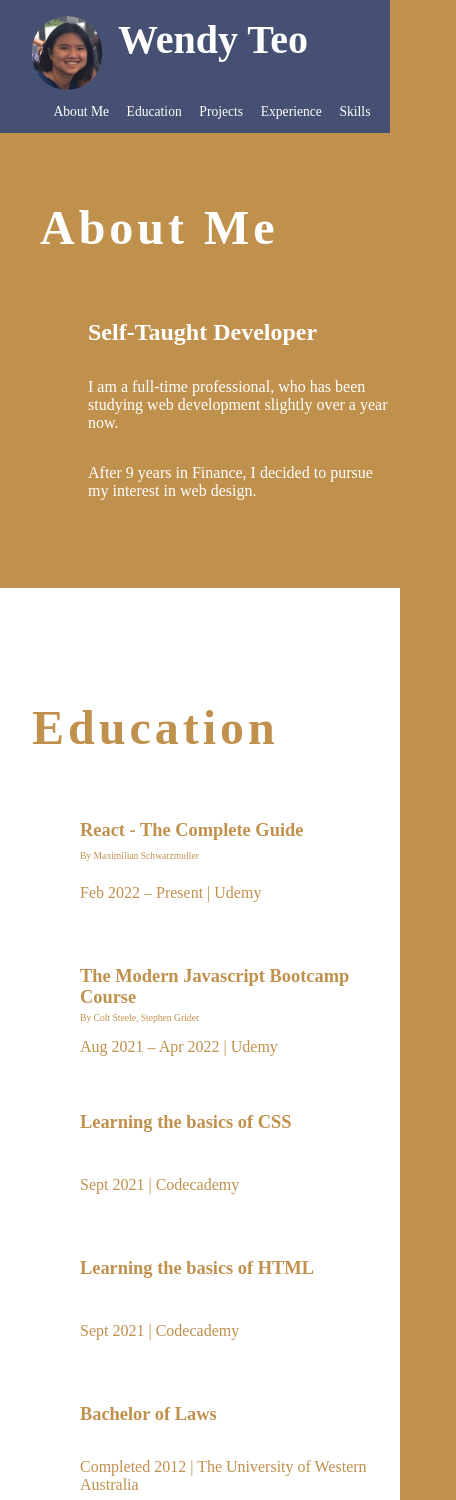
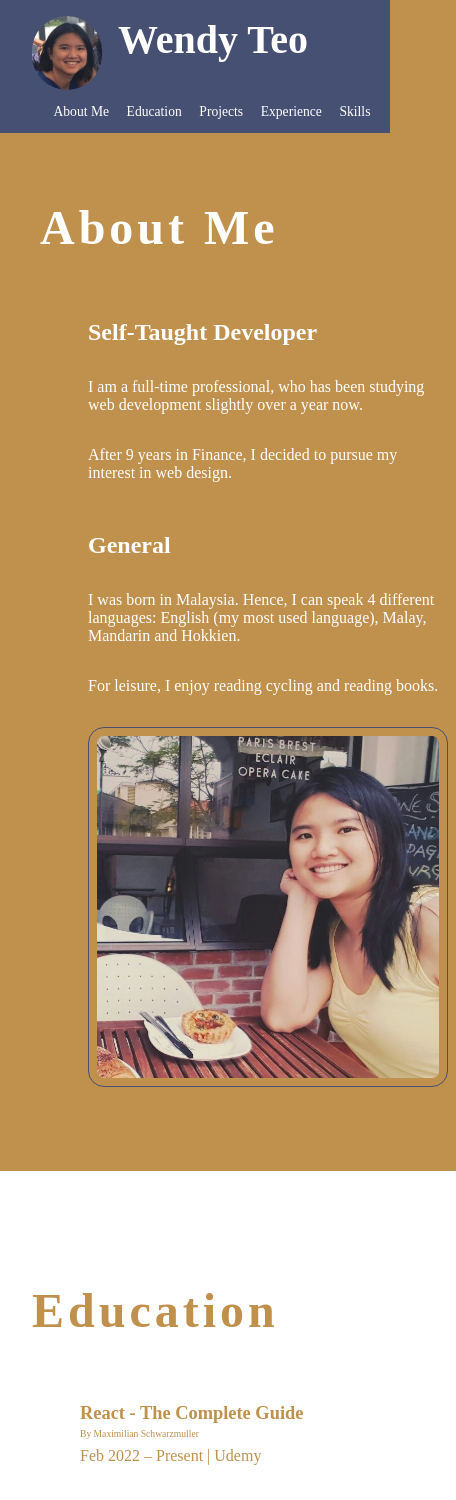
Before and after one commit to wteo/resumev2, a React (Create React App) app: page / in a window 390 px wide. Shown: the top 1500 px of the page, 456 px wide, since content can reach past the window. Built offline with nearby package versions, Linux system fonts and the light colour scheme.

Commit message:
Added styling to AboutMe components

```diff
--- a/src/components/AboutMe/AboutMe.js
+++ b/src/components/AboutMe/AboutMe.js
@@ -3,20 +3,31 @@ import React from 'react';
 import NavTitleStyle from '../../UI/Nav-Title-style';
 
 import styles from './AboutMe.module.css';
+import profilePicture from '../../images/profile2.jpg';
 
 function AboutMe() {
     return (
-        <div className={styles.aboutMeContainer}>
+        <div className={styles.aboutMeOuterContainer}>
             <div>
                 <NavTitleStyle navColor='main'>
-                About Me
+                    About Me
                 </NavTitleStyle>
             </div>
-            <p className={styles.aboutMeSubTitle}>Self-Taught Developer</p>
-            <p>I am a full-time professional, who has been studying web development slightly over a year now.</p>
-            <p>After 9 years in Finance, I decided to pursue my interest in web design.</p>
+            <div className={styles.aboutMeInnerContainer}>
+                <div className={styles.aboutMeSummary}>
+                    <p className={styles.aboutMeSubTitle}>Self-Taught Developer</p>
+                    <p>I am a full-time professional, who has been studying web development slightly over a year now.</p>
+                    <p>After 9 years in Finance, I decided to pursue my interest in web design.</p>
+                    <br/>
+                    <p className={styles.aboutMeSubTitle}>General</p>
+                    <p>I was born in Malaysia. Hence, I can speak 4 different languages: English (my most used language), Malay, Mandarin and Hokkien.</p>
+                    <p>For leisure, I enjoy reading cycling and reading books.</p>
+                </div>
+                <div className={styles.aboutMeImageContainer}>
+                    <img className={styles.profileImage} src={profilePicture} alt='myself'/>
+                </div>
+            </div>
         </div>
-
     );
 }
 
--- a/src/components/AboutMe/AboutMe.module.css
+++ b/src/components/AboutMe/AboutMe.module.css
@@ -1,17 +1,27 @@
-.aboutMeContainer {
+.aboutMeOuterContainer {
     display: flex;
     flex-direction: column;
-    padding-bottom: 3.5rem;
+    padding-bottom: 5rem;
 }
 
-.aboutMeContainer div, .aboutMeContainer p {
+.aboutMeOuterContainer div, .aboutMeOuterContainer p {
     flex: 1;
     margin: auto 0;
 }
 
-.aboutMeContainer p {
+.aboutMeOuterContainer p {
     padding-bottom: 2rem;
     padding-left: 5rem;
+}
+
+.aboutMeInnerContainer {
+    display: grid;
+    grid-template-columns: 1fr 1fr;
+    column-gap: 4rem;
+}
+
+.aboutMeSummary{
+    height: 35rem;
 }
 
 .aboutMeSubTitle {
@@ -19,3 +29,56 @@
     font-weight: bold;
     padding-bottom: 2rem;
 }
+
+.profileImage {
+    float: center;
+    width:  35rem;
+    height: 35rem;
+    object-fit: cover;
+    padding: 1rem;
+    border-radius: 2rem;
+    border: 2px solid var(--header-background-color);
+}
+
+@media (max-width: 780px) {
+
+    .aboutMeInnerContainer {
+        grid-template-columns: 1fr;
+    }
+
+    .aboutMeImageContainer {
+        padding-left: 5rem;
+    }
+
+    .profileImage {
+        width:  22.5rem;
+        height: 22.5rem;
+        padding: 0.5rem;
+        border-radius: 1rem;
+        border: 1px solid var(--header-background-color);
+    }
+
+    .aboutMeSummary{
+        height: fit-content;
+    }
+
+}
+
+@media (max-width: 1150px) and (min-width: 779px) {
+
+    .aboutMeInnerContainer {
+        column-gap: 2.5rem;
+    }
+
+    .profileImage {
+        width:  27rem;
+        height: 27rem;
+        padding: 0.75rem;
+        border-radius: 1.5rem;
+        border: 2px solid var(--header-background-color);
+    }
+
+    .aboutMeSummary{
+        height: 27rem;
+    }
+}
```
Also changed, not shown: src/images/profile2.jpg (added), 1 other file (tests, documents, lock files or other folders).
